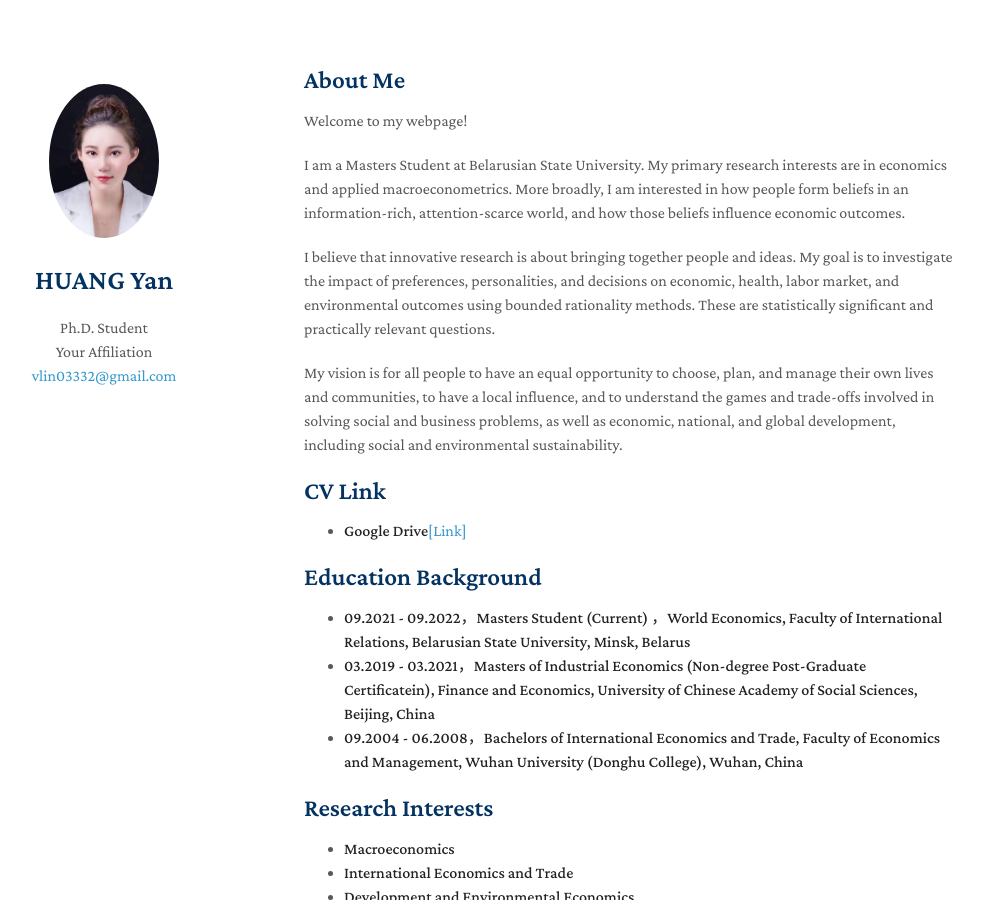
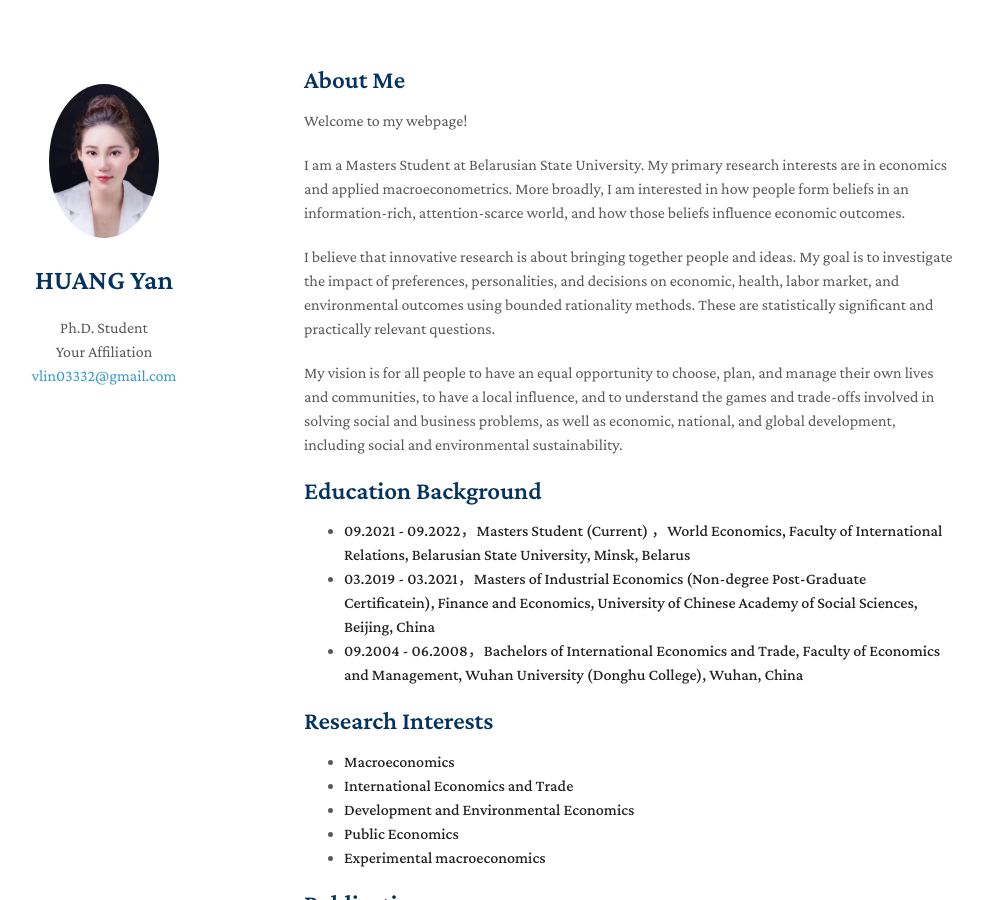
Before and after one commit to huangyan211/HuangYan, a Jekyll site: the page built from index.md, in a window 1280 px wide and 900 px high. Shown: the whole window, without its empty margins (166-1149 px from the left). Built offline with Jekyll 4.4.1, drawn with Linux system fonts in a browser that asks for light colours; nearby versions of some CDN libraries; a style sheet for code colours, icons or effects is not loaded; our own code applies the rules of GitHub Pages for plain Markdown files.

Commit message:
Update index.md

```diff
--- a/index.md
+++ b/index.md
@@ -11,9 +11,6 @@ I am a Masters Student at Belarusian State University. My primary research inter
 I believe that innovative research is about bringing together people and ideas. My goal is to investigate the impact of preferences, personalities, and decisions on economic, health, labor market, and environmental outcomes using bounded rationality methods. These are statistically significant and practically relevant questions.
 
 My vision is for all people to have an equal opportunity to choose, plan, and manage their own lives and communities, to have a local influence, and to understand the games and trade-offs involved in solving social and business problems, as well as economic, national, and global development, including social and environmental sustainability.
-
-## CV Link
-- **Google Drive**<a href="">[Link]</a>
 
 ## Education Background
 - **09.2021 - 09.2022，Masters Student (Current) ，World Economics, Faculty of International Relations, Belarusian State University, Minsk, Belarus**
```
